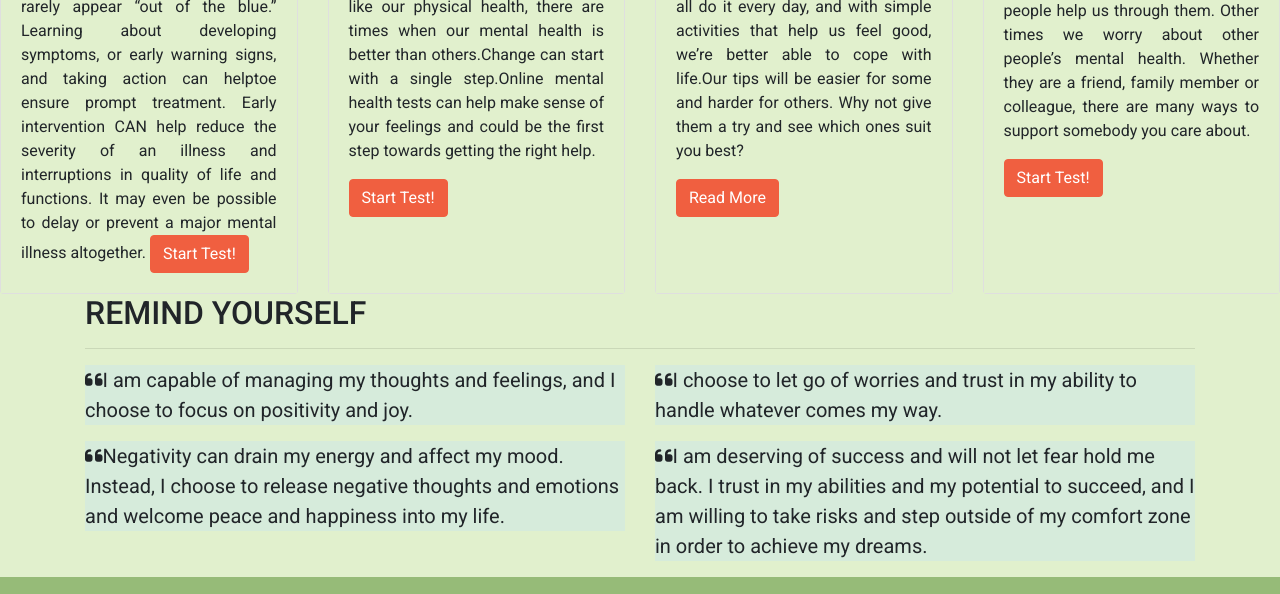
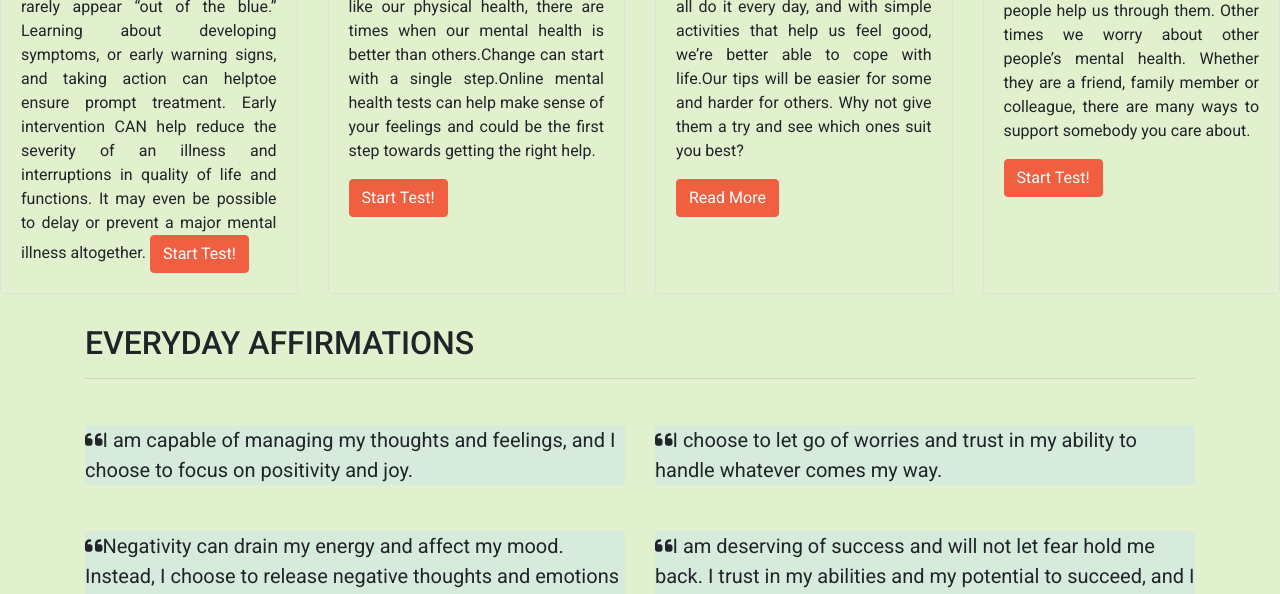
Before and after one commit to Mery369/meryem_MHA, a plain HTML site: page index.html in a window 1280 px wide. Shown: the part 1294-1888 px from the top of the page. Drawn offline with nearby package versions, Linux system fonts and the light colour scheme.

```diff
--- a/assets/css/style.css
+++ b/assets/css/style.css
@@ -2,6 +2,10 @@
 body {
     font-family: 'Roboto', sans-serif;
     background-color: rgb(225, 240, 205);
+}
+.col-12{
+    margin-top: 30px;
+
 }
 
 /* Containers */
--- a/index.html
+++ b/index.html
@@ -150,7 +150,7 @@
         <section class="quotes">
             <div class="row">
                 <div class="col-12 ">
-                    <h2 class="text-uppercase"> Remind Yourself</h2>
+                    <h2 class="text-uppercase"> EveryDay Affirmations</h2>
                     <hr />
                 </div>
             </div>
```
